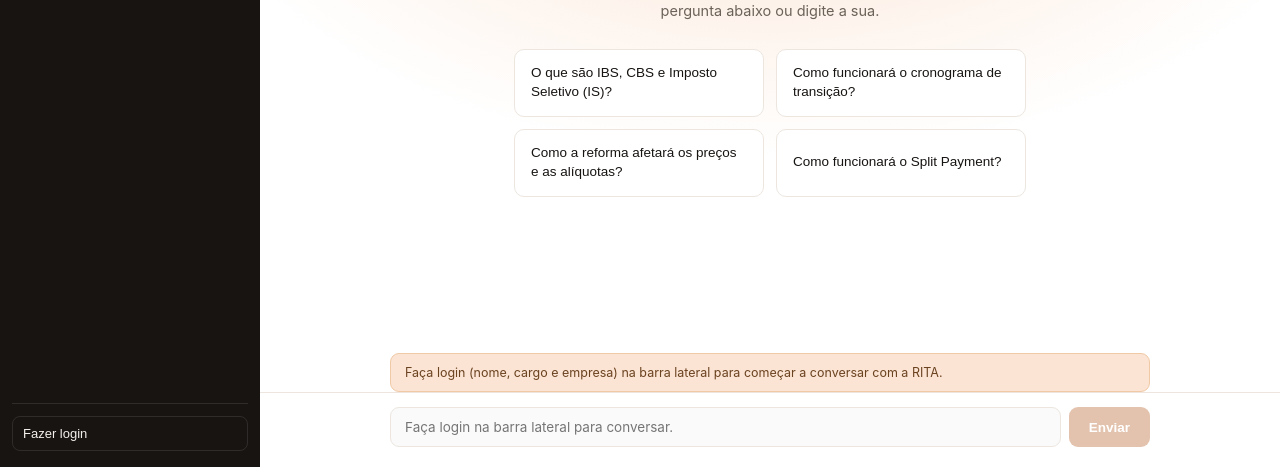
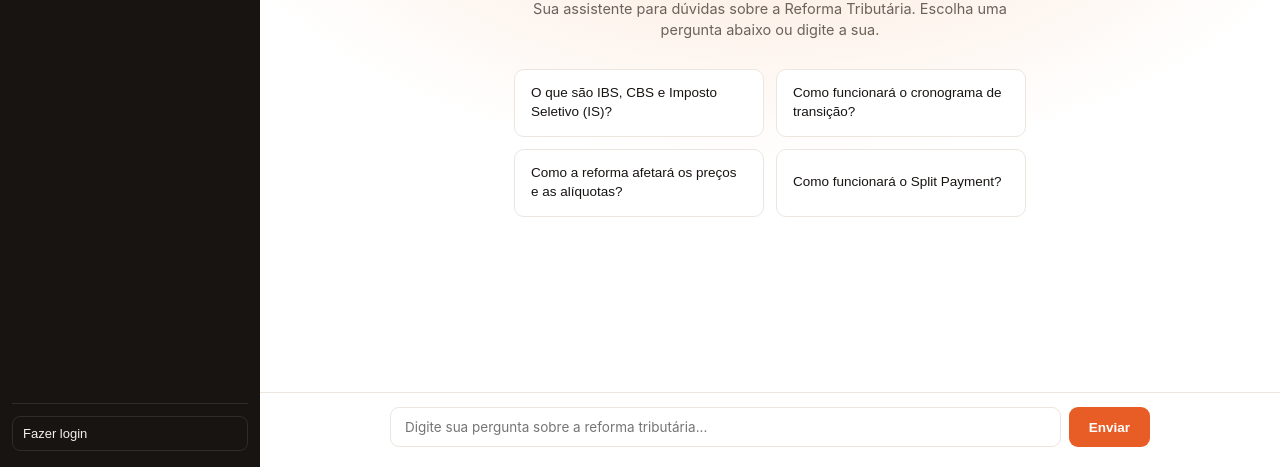
Before and after one commit to phfreitas0308-droid/RIta-1.1, a website: page index.html in a window 1280 px wide. Shown: the part 333-800 px from the top of the page. Drawn offline with Linux system fonts and the light colour scheme.

Commit message:
Update index.html

```diff
--- a/index.html
+++ b/index.html
@@ -425,9 +425,6 @@
   </div>
 
   <div class="question-counter" id="questionCounter"></div>
-  <div class="limit-note" id="loginNote">
-    Faça login (nome, cargo e empresa) na barra lateral para começar a conversar com a RITA.
-  </div>
   <div class="limit-note" id="limitNote">
     Você atingiu o limite de 4 perguntas nesta conversa. <a id="limitNewChatLink">Criar uma nova conversa</a> para continuar.
   </div>
@@ -475,7 +472,6 @@ const sendBtn = document.getElementById('sendBtn');
 const newChatBtn = document.getElementById('newChatBtn');
 const loginAreaEl = document.getElementById('loginArea');
 const limitNoteEl = document.getElementById('limitNote');
-const loginNoteEl = document.getElementById('loginNote');
 const limitNewChatLink = document.getElementById('limitNewChatLink');
 const questionCounterEl = document.getElementById('questionCounter');
 
@@ -531,11 +527,11 @@ function countPerguntas(conv) {
   return conv ? conv.messages.filter(m => m.role === 'user').length : 0;
 }
 
-// É preciso fazer login (nome/cargo/empresa) antes de poder perguntar
-// qualquer coisa — depois de logado, vale o limite normal de
-// MAX_PERGUNTAS_POR_SESSAO perguntas por conversa. (O login não tem senha nem
-// verifica identidade, então isso não é uma trava de segurança real, é só um
-// "portão" simples contra uso anônimo — ver README.)
+// O login (nome/cargo/empresa) é opcional — dá pra conversar com a RITA sem
+// logar. Quem loga só ajuda a identificar a conversa e aparece no registro de
+// acessos (ver /api/access-log); não é uma trava de acesso. O limite de
+// MAX_PERGUNTAS_POR_SESSAO perguntas por conversa vale para todo mundo, logado
+// ou não.
 function isLoggedIn() {
   const user = JSON.parse(localStorage.getItem(USER_KEY) || 'null');
   return Boolean(user && user.nome && user.nome.trim());
@@ -544,23 +540,17 @@ function isLoggedIn() {
 function updateLimitState() {
   const conv = getActive();
   const count = countPerguntas(conv);
-  const loggedIn = isLoggedIn();
-  const precisaLogin = !loggedIn;
-  const atingiuLimite = loggedIn && count >= MAX_PERGUNTAS_POR_SESSAO;
-  const bloqueado = precisaLogin || atingiuLimite;
+  const atingiuLimite = count >= MAX_PERGUNTAS_POR_SESSAO;
 
-  inputEl.disabled = bloqueado;
-  sendBtn.disabled = bloqueado;
-  inputEl.placeholder = precisaLogin
-    ? 'Faça login na barra lateral para conversar.'
-    : (atingiuLimite
-      ? 'Limite de perguntas atingido nesta conversa.'
-      : 'Digite sua pergunta sobre a reforma tributária...');
+  inputEl.disabled = atingiuLimite;
+  sendBtn.disabled = atingiuLimite;
+  inputEl.placeholder = atingiuLimite
+    ? 'Limite de perguntas atingido nesta conversa.'
+    : 'Digite sua pergunta sobre a reforma tributária...';
 
-  loginNoteEl.style.display = precisaLogin ? 'flex' : 'none';
   limitNoteEl.style.display = atingiuLimite ? 'flex' : 'none';
 
-  questionCounterEl.textContent = loggedIn && count > 0
+  questionCounterEl.textContent = count > 0
     ? `Pergunta ${Math.min(count, MAX_PERGUNTAS_POR_SESSAO)} de ${MAX_PERGUNTAS_POR_SESSAO} nesta conversa`
     : '';
 }
@@ -778,10 +768,6 @@ async function sendMessage() {
   if (!question) return;
 
   const convCheck = getActive();
-  if (!isLoggedIn()) {
-    updateLimitState();
-    return;
-  }
   if (countPerguntas(convCheck) >= MAX_PERGUNTAS_POR_SESSAO) {
     updateLimitState();
     return;
```
